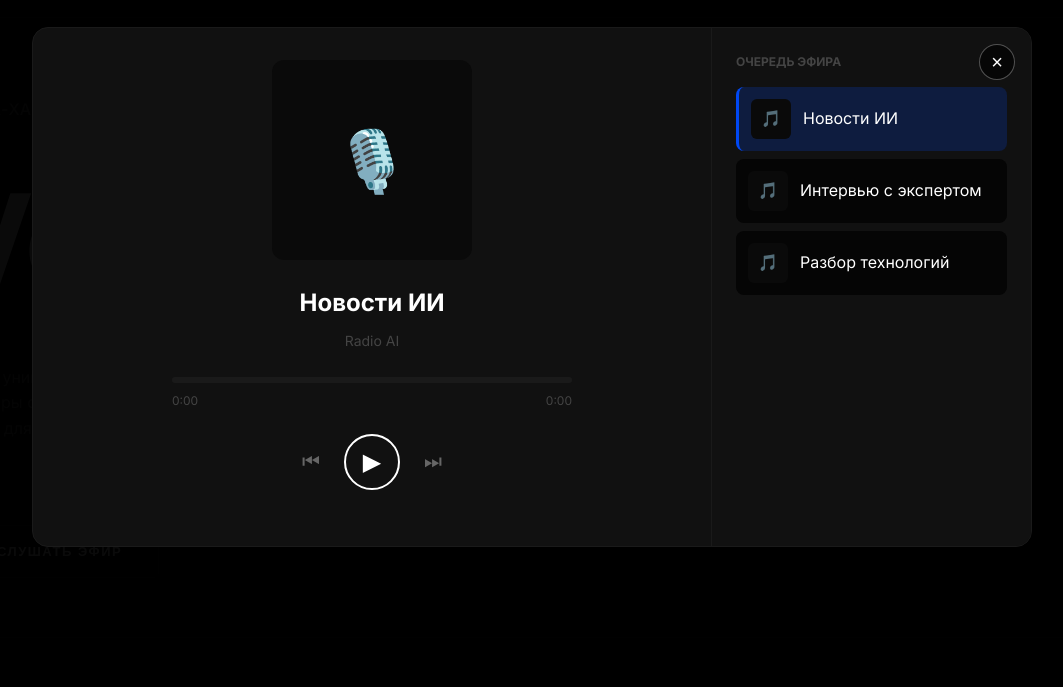
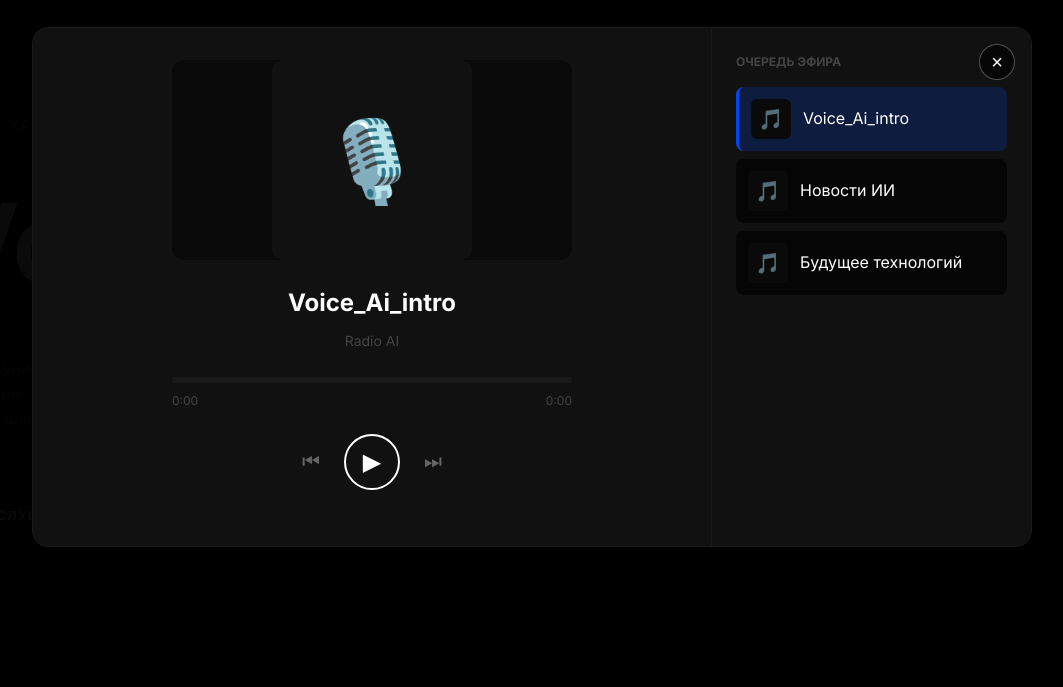
Before and after one commit to valentinpaukov-ops/Voice_Ai_new, a plain HTML site: page index.html in a window 1280 px wide. Both pictures are taken after a click on the button "СЛУШАТЬ ЭФИР". Shown: the part 113-800 px from the top of the page, without its empty margins (108-1171 px from the left). Drawn offline with Linux system fonts and the light colour scheme.

Commit message:
Update index.html

```diff
--- a/index.html
+++ b/index.html
@@ -58,7 +58,7 @@
     }
     .footer-logo img {
       width: auto;
-      height: 45px;
+      height: 40px;
       object-fit: contain;
     }
     .footer-info { text-align: right; }
@@ -106,7 +106,7 @@
     }
 
     .logo { cursor: pointer; display: flex; align-items: center; }
-    .logo img { height: 90px; width: auto; object-fit: contain; }
+    .logo img { height: 70px; width: auto; object-fit: contain; }
 
     .nav-center { flex: 1; max-width: 550px; margin: 0 48px; position: relative; }
     .search-box { position: relative; width: 100%; }
@@ -320,7 +320,19 @@
     .live-player-modal .modal-content { max-width: 1000px; }
     .lp-layout { display: flex; gap: 0; flex-wrap: wrap; }
     .lp-main { flex: 1; padding: 32px; display: flex; flex-direction: column; align-items: center; min-width: 280px; }
-    .lp-cover { width: 200px; height: 200px; background: var(--bg-dark); border-radius: 12px; margin-bottom: 24px; display: flex; align-items: center; justify-content: center; font-size: 60px; }
+    .lp-cover {
+      width: 100%; max-width: 400px;
+      background: var(--bg-dark);
+      border-radius: 12px;
+      margin-bottom: 24px;
+      overflow: hidden;
+    }
+    .lp-cover video { width: 100%; height: auto; border-radius: 12px; }
+    .lp-cover .audio-icon {
+      width: 200px; height: 200px; margin: 0 auto;
+      display: flex; align-items: center; justify-content: center;
+      font-size: 80px; background: var(--bg-card); border-radius: 12px;
+    }
     .lp-title { font-size: 24px; font-weight: 700; margin-bottom: 8px; text-align: center; color: #ffffff; }
     .lp-artist { font-size: 14px; color: var(--text-muted); margin-bottom: 24px; }
     .lp-progress-wrap { width: 100%; max-width: 400px; margin-bottom: 24px; }
@@ -335,7 +347,7 @@
     .lp-q-item { display: flex; align-items: center; gap: 12px; padding: 12px; border-radius: 8px; cursor: pointer; transition: background 0.2s; margin-bottom: 8px; background: var(--input-bg); }
     .lp-q-item.active { background: rgba(0, 72, 244, 0.2); border-left: 3px solid var(--brand); }
     .lp-q-item.played { opacity: 0.5; }
-    .lp-q-img { width: 40px; height: 40px; background: var(--bg-dark); border-radius: 6px; display: flex; align-items: center; justify-content: center; }
+    .lp-q-img { width: 40px; height: 40px; background: var(--bg-dark); border-radius: 6px; display: flex; align-items: center; justify-content: center; font-size: 20px; }
 
     .back-btn { display: inline-flex; align-items: center; gap: 8px; color: var(--text-secondary); font-size: 13px; text-transform: uppercase; margin-bottom: 40px; cursor: pointer; }
     .back-btn:hover { color: var(--text-primary); }
@@ -394,10 +406,10 @@
 <main id="main-page" class="page active">
   <section class="hero">
     <div class="hero-bg"></div>
-    <div class="hero-content" id="heroContent" style="transform: translate(0px, 60px) scale(1);">
+    <div class="hero-content" id="heroContent" style="transform: translate(0px, 50px) scale(1);">
       <div class="hero-label" id="heroLabel" style="color: rgb(102, 102, 102); font-size: 16px; font-weight: 500; font-style: normal; text-align: left;">МЕДИА-ХАБ ИИ-КОНТЕНТА</div>
-      <h1 id="heroTitle" style="color: rgb(255, 255, 255); font-size: 126px; font-weight: 700; font-style: normal; text-align: left;">Voice_Ai</h1>
-      <p class="hero-description full-width" id="heroDesc" style="color: rgb(102, 102, 102); font-size: 16px; font-weight: 400; font-style: normal; text-align: left;">Первая уникальная платформа технологической команды «Технологии Доверия», где контент об ИИ создан с помощью нейросетей.<br>ИИ-эфиры с познавательными подкастами, последние новости и разборы технологий, уникальные гайды и обучающие материалы. <br>Всё это для тех, кто хочет понимать и использовать искусственный интеллект на практике.<br><br><br></p>
+      <h1 id="heroTitle" style="color: rgb(255, 255, 255); font-size: 110px; font-weight: 600; font-style: normal; text-align: left;">Voice_Ai</h1>
+      <p class="hero-description full-width" id="heroDesc" style="color: rgb(102, 102, 102); font-size: 16px; font-weight: 400; font-style: normal; text-align: left;">Первая уникальная платформа технологической команды «Технологии Доверия», где контент об ИИ создан с помощью нейросетей.<br>ИИ-эфиры с познавательными подкастами, последние новости и разборы технологий, уникальные гайды и обучающие материалы. <br>Всё это для тех, кто хочет понимать и использовать искусственный интеллект на практике.<br><br></p>
       <button class="live-btn" onclick="openLivePlayer()"><div class="live-dot"></div><span class="btn-text">Слушать эфир</span></button>
     </div>
   </section>
@@ -518,13 +530,15 @@
   </div>
 </div>
 
-<!-- ПЛЕЕР ЭФИРА -->
+<!-- ПЛЕЕР ЭФИРА (с поддержкой видео) -->
 <div class="modal-overlay live-player-modal" id="livePlayerModal">
   <div class="modal-content">
     <button class="modal-close" onclick="closeLivePlayer()">×</button>
     <div class="lp-layout">
       <div class="lp-main">
-        <div class="lp-cover" id="lpCover">🎙️</div>
+        <div class="lp-cover" id="lpCover">
+          <div class="audio-icon">🎙️</div>
+        </div>
         <div class="lp-title" id="lpTitle">Эфир</div>
         <div class="lp-artist" id="lpArtist">Radio AI</div>
         <div class="lp-progress-wrap">
@@ -564,7 +578,7 @@
 
 <script>
   // ========== ВЕРСИОНИРОВАНИЕ ==========
-  const APP_VERSION = '2026.05.28.007';
+  const APP_VERSION = '2026.05.28.008';
 
   const cachedVersion = localStorage.getItem('app_version');
   if (cachedVersion !== APP_VERSION) {
@@ -600,11 +614,13 @@
     ]
   };
 
-  // ========== ЭФИРНАЯ ОЧЕРЕДЬ ==========
+  // ========== ЭФИРНАЯ ОЧЕРЕДЬ (поддерживает аудио и видео) ==========
+  // Для аудио: mediaType: 'audio'
+  // Для видео: mediaType: 'video'
   let liveQueue = [
-    { id: 'audio1', title: 'Новости ИИ', src: 'audio/news-daily.mp3', originalName: 'news-daily.mp3', mediaType: 'audio' },
-    { id: 'audio2', title: 'Интервью с экспертом', src: 'audio/interview.mp3', originalName: 'interview.mp3', mediaType: 'audio' },
-    { id: 'audio3', title: 'Разбор технологий', src: 'audio/tech-review.mp3', originalName: 'tech-review.mp3', mediaType: 'audio' }
+    { id: 'audio1', title: 'Voice_Ai_intro', src: 'audio/01_intro.mp3', originalName: '01_intro.mp3', mediaType: 'audio' },
+    { id: 'audio2', title: 'Новости ИИ', src: 'audio/02_news.mp3', originalName: '02_news.mp3', mediaType: 'audio' },
+    { id: 'audio3', title: 'Будущее технологий', src: 'audio/03_future.mp3', originalName: '03_future.mp3', mediaType: 'audio' }
   ];
 
   // ========== ФУНКЦИИ ==========
@@ -799,11 +815,23 @@
     document.getElementById('playerModal').classList.add('active');
   }
 
-  // ========== ПЛЕЕР ==========
+  // ========== ПЛЕЕР ЭФИРА (с поддержкой аудио и видео) ==========
   let currentQueueIndex = -1;
   let isPlaying = false;
   let currentAudio = new Audio();
   let livePlayerQueue = [...liveQueue];
+
+  function updateCoverDisplay() {
+    const coverDiv = document.getElementById('lpCover');
+    const currentTrack = livePlayerQueue[currentQueueIndex];
+    if (!currentTrack) return;
+
+    if (currentTrack.mediaType === 'video') {
+      coverDiv.innerHTML = `<video src="${currentTrack.src}?v=${Date.now()}" style="width:100%; height:auto; border-radius:12px;"></video>`;
+    } else {
+      coverDiv.innerHTML = `<div class="audio-icon">🎙️</div>`;
+    }
+  }
 
   function renderLiveQueueUI() {
     const cont = document.getElementById('lpQueueList');
@@ -812,22 +840,36 @@
       cont.innerHTML = '<p>Очередь пуста</p>';
       return;
     }
-    cont.innerHTML = livePlayerQueue.map((item, i) => `
-      <div class="lp-q-item ${i === currentQueueIndex ? 'active' : ''} ${i < currentQueueIndex ? 'played' : ''}" onclick="jumpToTrack(${i})">
-        <div class="lp-q-img">🎵</div>
-        <div class="lp-q-info"><div class="lp-q-title">${escapeHtml(item.title)}</div></div>
-      </div>
-    `).join('');
+    cont.innerHTML = livePlayerQueue.map((item, i) => {
+      const icon = item.mediaType === 'video' ? '🎬' : '🎵';
+      return `
+        <div class="lp-q-item ${i === currentQueueIndex ? 'active' : ''} ${i < currentQueueIndex ? 'played' : ''}" onclick="jumpToTrack(${i})">
+          <div class="lp-q-img">${icon}</div>
+          <div class="lp-q-info"><div class="lp-q-title">${escapeHtml(item.title)}</div></div>
+        </div>
+      `;
+    }).join('');
   }
 
   function loadTrack(idx) {
     if (idx < 0 || idx >= livePlayerQueue.length) return;
     currentQueueIndex = idx;
     const track = livePlayerQueue[idx];
+
+    // Останавливаем текущее воспроизведение
+    currentAudio.pause();
+    currentAudio = new Audio();
+
     currentAudio.src = track.src + '?v=' + Date.now();
     document.getElementById('lpTitle').innerText = track.title;
+
+    // Обновляем отображение (иконка или видео)
+    updateCoverDisplay();
+
     renderLiveQueueUI();
-    if (isPlaying) currentAudio.play();
+    if (isPlaying) {
+      currentAudio.play().catch(e => console.log('Play error:', e));
+    }
   }
 
   function jumpToTrack(idx) {
@@ -855,13 +897,17 @@
   function nextTrack() {
     if (currentQueueIndex < livePlayerQueue.length - 1) {
       loadTrack(currentQueueIndex + 1);
+      if (isPlaying) currentAudio.play();
     } else {
       closeLivePlayer();
     }
   }
 
   function prevTrack() {
-    if (currentQueueIndex > 0) loadTrack(currentQueueIndex - 1);
+    if (currentQueueIndex > 0) {
+      loadTrack(currentQueueIndex - 1);
+      if (isPlaying) currentAudio.play();
+    }
   }
 
   function updateProgress() {
@@ -883,8 +929,11 @@
     livePlayerQueue = [...liveQueue];
     document.getElementById('livePlayerModal').classList.add('active');
     renderLiveQueueUI();
-    if (livePlayerQueue.length && currentQueueIndex === -1) loadTrack(0);
-    else if (currentQueueIndex >= 0) loadTrack(currentQueueIndex);
+    if (livePlayerQueue.length && currentQueueIndex === -1) {
+      loadTrack(0);
+    } else if (currentQueueIndex >= 0) {
+      loadTrack(currentQueueIndex);
+    }
   }
 
   function closeLivePlayer() {
```
